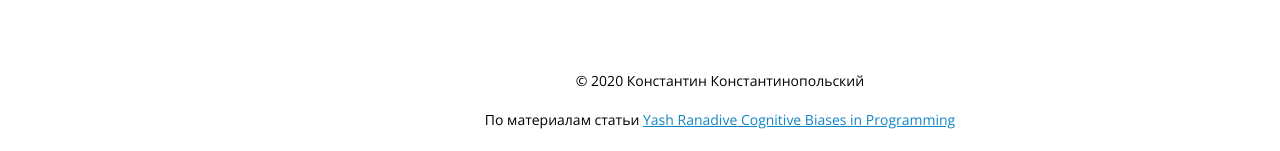
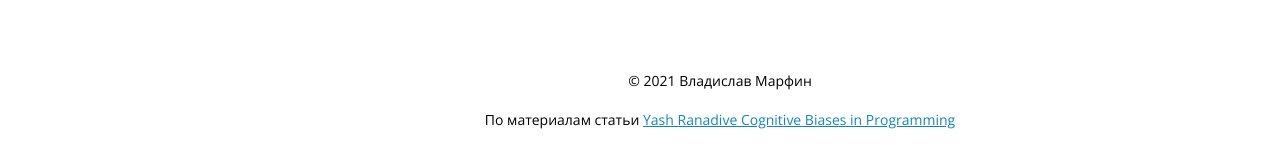
Before and after one commit to VMarf/layout-designer-project-lvl1, a website: page src/index.html in a window 1280 px wide. Shown: the part 7450-7601 px from the top of the page. Drawn offline with Linux system fonts and the light colour scheme.

Commit message:
Copyright fix

```diff
--- a/src/index.html
+++ b/src/index.html
@@ -173,7 +173,7 @@
         </div>
       </div>
       <div class="footer-info">
-        <span class="footer-info-copyright footer-text">© 2020 Константин Константинопольский</span>
+        <span class="footer-info-copyright footer-text">© 2021 Владислав Марфин</span>
         <span class="footer-info-source footer-text">По материалам статьи <a class="footer-info-source-link" href="#">Yash Ranadive Cognitive Biases in Programming</a></span>
         <a class="footer-info-link footer-text" href="#">Курсы программирования Hexlet</a>
       </div>
```
